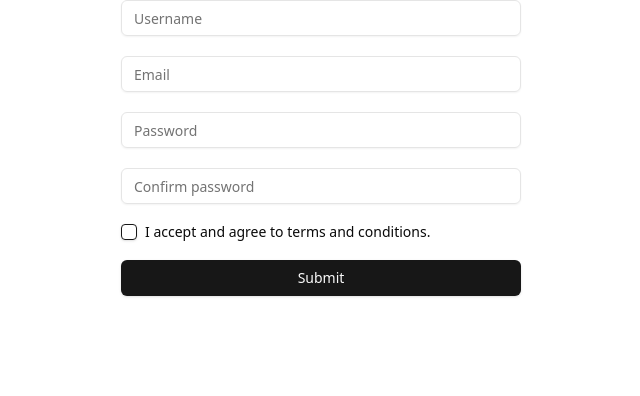
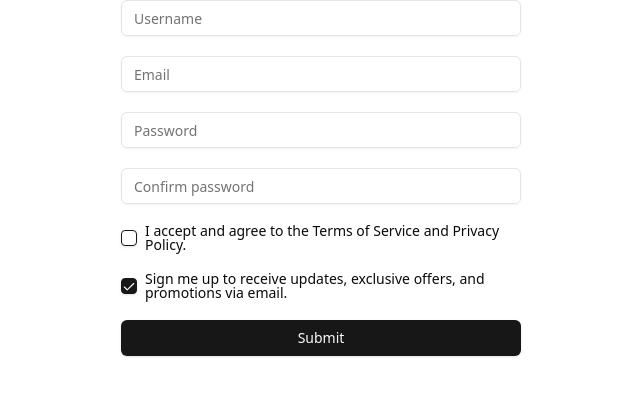
Before and after one commit to vanjazeli/react-hook-form, a React (Vite) app: page / in a window 1280 px wide. Shown: the top 396 px of the page, without its empty margins (319-959 px from the left). Built offline with nearby package versions, Linux system fonts and the light colour scheme.

Commit message:
Add signToNewsletter field to the MainForm comopnent

```diff
--- a/src/components/containers/MainForm/MainForm.tsx
+++ b/src/components/containers/MainForm/MainForm.tsx
@@ -21,6 +21,7 @@ export default function MainForm() {
 			password: '',
 			confirmPassword: '',
 			termsAndConditions: false,
+			signToNewsletter: true,
 		},
 		mode: 'onBlur',
 	});
@@ -38,7 +39,7 @@ export default function MainForm() {
 					render={({ field }) => (
 						<FormItem>
 							<FormControl>
-								<Input placeholder="Username" {...field} />
+								<Input className={form.formState.errors.username ? 'ring-1 ring-destructive focus-visible:ring-destructive' : ''} placeholder="Username" {...field} />
 							</FormControl>
 							<FormMessage />
 						</FormItem>
@@ -50,7 +51,7 @@ export default function MainForm() {
 					render={({ field }) => (
 						<FormItem>
 							<FormControl>
-								<Input placeholder="Email" type="email" {...field} />
+								<Input className={form.formState.errors.email ? 'ring-1 ring-destructive focus-visible:ring-destructive' : ''} placeholder="Email" type="email" {...field} />
 							</FormControl>
 							<FormMessage />
 						</FormItem>
@@ -62,7 +63,7 @@ export default function MainForm() {
 					render={({ field }) => (
 						<FormItem>
 							<FormControl>
-								<Input placeholder="Password" type="password" {...field} />
+								<Input className={form.formState.errors.password ? 'ring-1 ring-destructive focus-visible:ring-destructive' : ''} placeholder="Password" type="password" {...field} />
 							</FormControl>
 							<FormMessage />
 						</FormItem>
@@ -74,7 +75,7 @@ export default function MainForm() {
 					render={({ field }) => (
 						<FormItem>
 							<FormControl>
-								<Input placeholder="Confirm password" type="password" {...field} />
+								<Input className={form.formState.errors.confirmPassword ? 'ring-1 ring-destructive focus-visible:ring-destructive' : ''} placeholder="Confirm password" type="password" {...field} />
 							</FormControl>
 							<FormMessage />
 						</FormItem>
@@ -88,7 +89,22 @@ export default function MainForm() {
 							<FormControl>
 								<div className="flex items-center gap-2">
 									<Checkbox id="terms-and-conditions" checked={field.value} onCheckedChange={field.onChange} onBlur={field.onBlur} />
-									<Label htmlFor="terms-and-conditions">I accept and agree to terms and conditions.</Label>
+									<Label htmlFor="terms-and-conditions">I accept and agree to the Terms of Service and Privacy Policy.</Label>
+								</div>
+							</FormControl>
+							<FormMessage />
+						</FormItem>
+					)}
+				/>
+				<FormField
+					control={form.control}
+					name="signToNewsletter"
+					render={({ field }) => (
+						<FormItem>
+							<FormControl>
+								<div className="flex items-center gap-2">
+									<Checkbox id="sign-to-newsletter" checked={field.value} onCheckedChange={field.onChange} onBlur={field.onBlur} />
+									<Label htmlFor="sign-to-newsletter">Sign me up to receive updates, exclusive offers, and promotions via email.</Label>
 								</div>
 							</FormControl>
 							<FormMessage />
--- a/src/components/containers/MainForm/mainFormSchema.ts
+++ b/src/components/containers/MainForm/mainFormSchema.ts
@@ -7,6 +7,7 @@ export const mainFormSchema = z
 		password: z.string().min(8),
 		confirmPassword: z.string(),
 		termsAndConditions: z.boolean(),
+		signToNewsletter: z.boolean(),
 	})
 	.refine((data) => data.password === data.confirmPassword, {
 		message: 'Passwords do not match',
```
